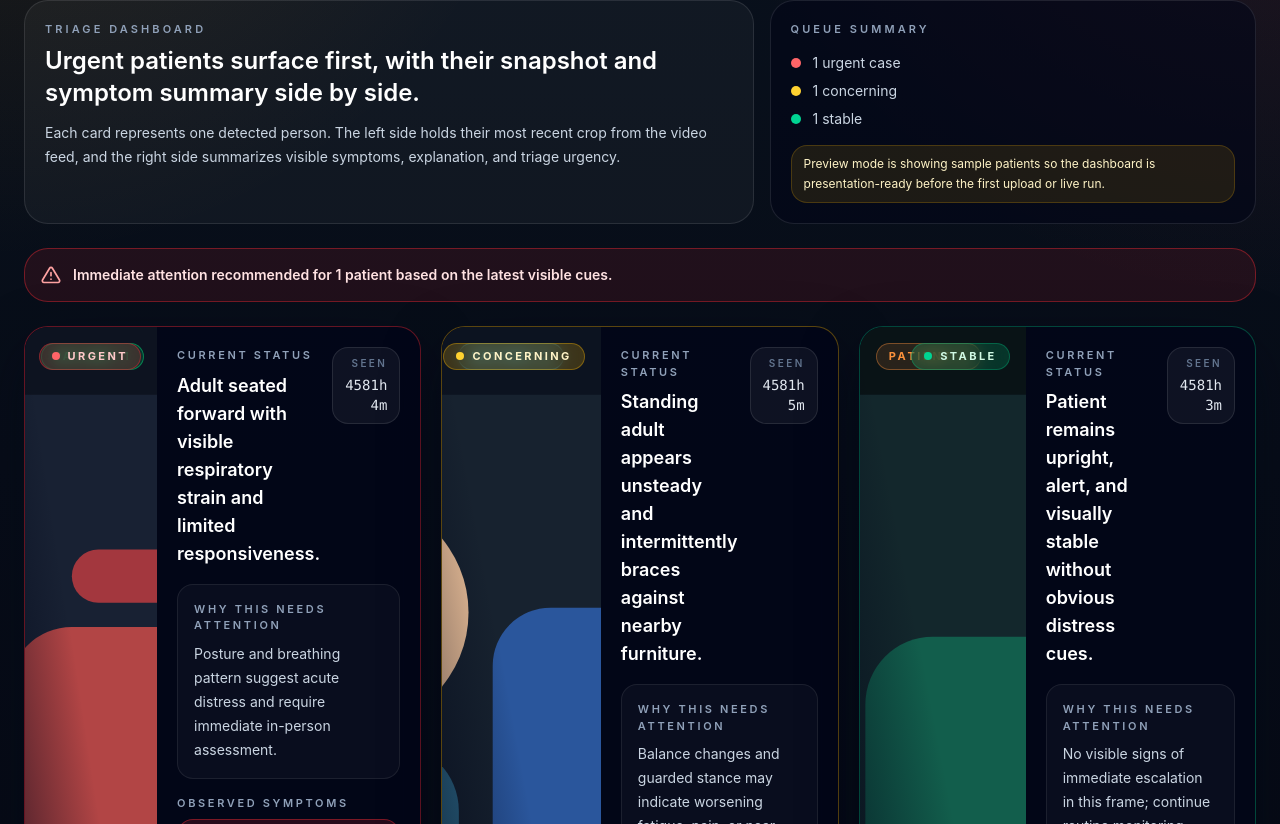
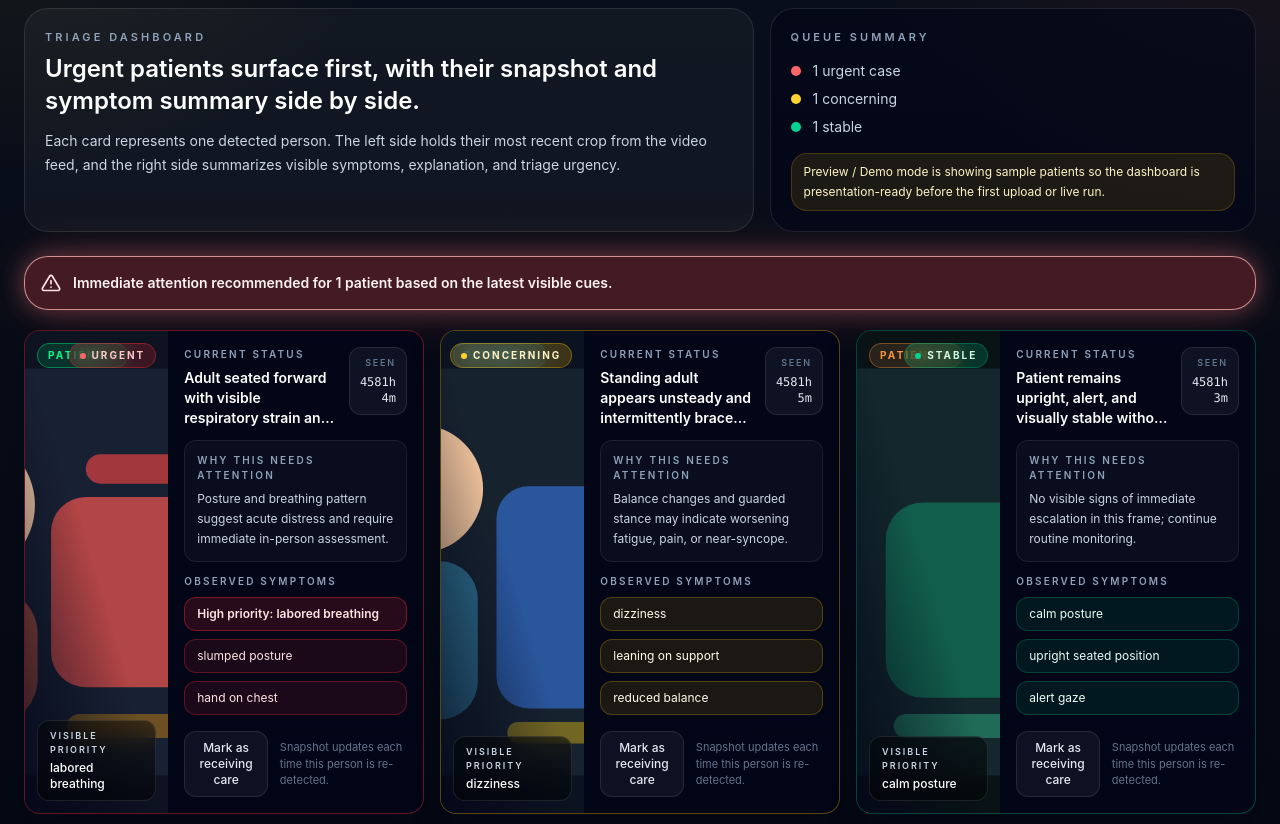
Before and after one commit to matnvd/HackPrincetonS26-VITAL, a Next.js app: page / in a window 1280 px wide. Shown: the part 296-1120 px from the top of the page. Built offline with nearby package versions, Linux system fonts and the light colour scheme.

Commit message:
Refine WAIT dashboard modes and alerts

```diff
--- a/app/globals.css
+++ b/app/globals.css
@@ -21,3 +21,21 @@ button {
 button:focus-visible {
   box-shadow: 0 0 0 2px rgba(248, 113, 113, 0.7);
 }
+
+@keyframes alert-flash {
+  0%, 100% {
+    box-shadow: 0 0 22px rgba(248, 113, 113, 0.3), 0 0 54px rgba(239, 68, 68, 0.18);
+    background-color: rgba(239, 68, 68, 0.24);
+    border-color: rgba(252, 165, 165, 0.75);
+  }
+
+  50% {
+    box-shadow: 0 0 34px rgba(252, 165, 165, 0.75), 0 0 80px rgba(239, 68, 68, 0.45);
+    background-color: rgba(239, 68, 68, 0.42);
+    border-color: rgba(254, 226, 226, 0.95);
+  }
+}
+
+.alert-flash {
+  animation: alert-flash 1.15s ease-in-out infinite;
+}
--- a/app/page.tsx
+++ b/app/page.tsx
@@ -8,9 +8,11 @@ import { mergePatients } from "@/lib/patientStore";
 import type { Patient, DetectedPerson } from "@/lib/patientStore";
 
 type Tab = "dashboard" | "video";
+type DataMode = "demo" | "real";
 
 export default function App() {
   const [tab, setTab] = useState<Tab>("dashboard");
+  const [dataMode, setDataMode] = useState<DataMode>("demo");
   const [patients, setPatients] = useState<Patient[]>([]);
 
   const handleFrameAnalyzed = (people: DetectedPerson[], frameBase64: string) => {
@@ -65,6 +67,24 @@ export default function App() {
             </div>
 
             <div className="flex items-center gap-3">
+              <div className="flex rounded-full border border-white/10 bg-white/5 p-1">
+                {([
+                  { key: "demo", label: "Preview / Demo" },
+                  { key: "real", label: "Real Mode" },
+                ] as { key: DataMode; label: string }[]).map(({ key, label }) => (
+                  <button
+                    key={key}
+                    onClick={() => setDataMode(key)}
+                    className={`rounded-full px-3 py-1.5 text-xs font-medium transition-colors cursor-pointer ${
+                      dataMode === key
+                        ? "bg-red-500/20 text-white"
+                        : "text-slate-400 hover:text-slate-200"
+                    }`}
+                  >
+                    {label}
+                  </button>
+                ))}
+              </div>
               {patients.length > 0 && (
                 <div className="rounded-full border border-white/10 bg-white/5 px-3 py-1.5 text-xs text-slate-300">
                   {treatedCount} treated
@@ -105,7 +125,7 @@ export default function App() {
 
       <main className="mx-auto flex w-full max-w-7xl flex-1 px-6 py-6">
         <div className={`w-full ${tab !== "dashboard" ? "hidden" : ""}`}>
-          <Dashboard patients={patients} onConfirm={handleConfirm} />
+          <Dashboard patients={patients} onConfirm={handleConfirm} mode={dataMode} />
         </div>
 
         <div className={`w-full ${tab !== "video" ? "hidden" : ""}`}>
--- a/components/Dashboard.tsx
+++ b/components/Dashboard.tsx
@@ -94,88 +94,88 @@ function PatientCard({ patient, onConfirm }: { patient: Patient; onConfirm: (key
 
   return (
     <div
-      className={`overflow-hidden rounded-3xl border transition-all ${patient.confirmed ? "opacity-50" : ""} ${cfg.border} bg-slate-950/80 shadow-[0_20px_60px_rgba(2,6,23,0.45)]`}
+      className={`overflow-hidden rounded-2xl border transition-all ${patient.confirmed ? "opacity-50" : ""} ${cfg.border} bg-slate-950/80 shadow-[0_12px_30px_rgba(2,6,23,0.32)]`}
     >
-      <div className="flex h-full min-h-[320px] flex-col xl:min-h-[340px] xl:flex-row">
-        <div className="relative xl:w-[42%]">
+      <div className="flex h-full min-h-[224px] flex-col lg:flex-row">
+        <div className="relative lg:w-[36%]">
           <div className="absolute inset-0 z-10 bg-gradient-to-tr from-slate-950/80 via-transparent to-transparent" />
           {/* eslint-disable-next-line @next/next/no-img-element */}
-          <img src={patient.thumbnail} alt="" className="h-full min-h-[210px] w-full object-cover" />
+          <img src={patient.thumbnail} alt="" className="h-full min-h-[148px] w-full object-cover" />
 
           <div
-            className="absolute left-4 top-4 z-20 rounded-full border px-3 py-1 text-[11px] font-bold uppercase tracking-[0.24em] backdrop-blur-sm"
+            className="absolute left-3 top-3 z-20 rounded-full border px-2.5 py-1 text-[10px] font-bold uppercase tracking-[0.22em] backdrop-blur-sm"
             style={{ color: accentColor, borderColor: `${accentColor}66`, backgroundColor: `${accentColor}22` }}
           >
             Patient {personNum}
           </div>
 
-          <div className={`absolute right-4 top-4 z-20 flex items-center gap-2 rounded-full border px-3 py-1 text-[11px] font-bold uppercase tracking-[0.22em] backdrop-blur-sm ${cfg.bg} ${cfg.border} ${cfg.color}`}>
-            <span className={`h-2 w-2 rounded-full ${cfg.dot}`} />
+          <div className={`absolute right-3 top-3 z-20 flex items-center gap-1.5 rounded-full border px-2.5 py-1 text-[10px] font-bold uppercase tracking-[0.2em] backdrop-blur-sm ${cfg.bg} ${cfg.border} ${cfg.color}`}>
+            <span className={`h-1.5 w-1.5 rounded-full ${cfg.dot}`} />
             {cfg.label}
           </div>
 
-          <div className="absolute bottom-4 left-4 z-20 rounded-2xl border border-white/10 bg-black/45 px-3 py-2 backdrop-blur-md">
-            <p className="text-[10px] font-semibold uppercase tracking-[0.26em] text-slate-300">Visible Priority</p>
-            <p className="mt-1 text-sm font-medium text-white">{topFeature ?? "No visible symptom detail"}</p>
+          <div className="absolute bottom-3 left-3 right-3 z-20 rounded-xl border border-white/10 bg-black/45 px-3 py-2 backdrop-blur-md">
+            <p className="text-[9px] font-semibold uppercase tracking-[0.22em] text-slate-300">Visible Priority</p>
+            <p className="mt-1 line-clamp-2 text-xs font-medium text-white">{topFeature ?? "No visible symptom detail"}</p>
           </div>
 
           {patient.confirmed && (
             <div className="absolute inset-0 z-20 flex items-center justify-center bg-slate-950/55">
-              <span className="rounded-full border border-green-400/30 bg-green-500/15 px-4 py-2 text-xs font-semibold uppercase tracking-[0.28em] text-green-200">
+              <span className="rounded-full border border-green-400/30 bg-green-500/15 px-4 py-2 text-[10px] font-semibold uppercase tracking-[0.24em] text-green-200">
                 Receiving care
               </span>
             </div>
           )}
         </div>
 
-        <div className="flex flex-1 flex-col p-5">
-          <div className="mb-4 flex items-start justify-between gap-3">
+        <div className="flex flex-1 flex-col p-4">
+          <div className="mb-3 flex items-start justify-between gap-3">
             <div>
-              <p className="text-[11px] font-semibold uppercase tracking-[0.24em] text-slate-400">Current Status</p>
-              <h3 className="mt-2 text-lg font-semibold text-white">{patient.description}</h3>
+              <p className="text-[10px] font-semibold uppercase tracking-[0.22em] text-slate-400">Current Status</p>
+              <h3 className="mt-1.5 line-clamp-3 text-sm font-semibold leading-5 text-white">{patient.description}</h3>
             </div>
-            <div className="rounded-2xl border border-white/10 bg-white/5 px-3 py-2 text-right">
-              <p className="text-[10px] font-semibold uppercase tracking-[0.24em] text-slate-500">Seen</p>
-              <p className="mt-1 text-sm font-mono text-slate-200">
+            <div className="rounded-xl border border-white/10 bg-white/5 px-2.5 py-2 text-right">
+              <p className="text-[9px] font-semibold uppercase tracking-[0.2em] text-slate-500">Seen</p>
+              <p className="mt-1 text-xs font-mono text-slate-200">
                 <ElapsedTimer since={patient.firstSeen} />
               </p>
             </div>
           </div>
 
-          <div className="mb-4 rounded-2xl border border-white/8 bg-white/[0.03] p-4">
-            <p className="text-[11px] font-semibold uppercase tracking-[0.24em] text-slate-400">Why This Needs Attention</p>
-            <p className="mt-2 text-sm leading-6 text-slate-300">{patient.reason}</p>
+          <div className="mb-3 rounded-xl border border-white/8 bg-white/[0.03] p-3">
+            <p className="text-[10px] font-semibold uppercase tracking-[0.22em] text-slate-400">Why This Needs Attention</p>
+            <p className="mt-1.5 line-clamp-3 text-xs leading-5 text-slate-300">{patient.reason}</p>
           </div>
 
           <div className="flex flex-col gap-2">
-            <p className="text-[11px] font-semibold uppercase tracking-[0.24em] text-slate-400">Observed Symptoms</p>
-            {patient.features.slice(0, 4).map((feature, index) => {
+            <p className="text-[10px] font-semibold uppercase tracking-[0.22em] text-slate-400">Observed Symptoms</p>
+            {patient.features.slice(0, 3).map((feature, index) => {
               const isCritical = index === 0 && featureSeverity(feature) >= 3;
               return (
                 <span
                   key={feature}
-                  className={`rounded-2xl border px-3 py-2 text-sm leading-6 ${isCritical ? "border-red-500/40 bg-red-500/15 font-semibold text-red-100" : cfg.pill}`}
+                  className={`rounded-xl border px-3 py-1.5 text-xs leading-5 ${isCritical ? "border-red-500/40 bg-red-500/15 font-semibold text-red-100" : cfg.pill}`}
                 >
                   {isCritical ? `High priority: ${feature}` : feature}
                 </span>
               );
             })}
-            {patient.features.length > 4 && (
-              <span className="px-1 text-xs text-slate-500">
-                +{patient.features.length - 4} more visible indicators
+            {patient.features.length > 3 && (
+              <span className="px-1 text-[11px] text-slate-500">
+                +{patient.features.length - 3} more visible indicators
               </span>
             )}
           </div>
 
-          <div className="mt-auto flex items-center gap-3 pt-5">
+          <div className="mt-auto flex items-center gap-3 pt-4">
             <button
               onClick={() => onConfirm(patient.key)}
-              className={`rounded-2xl border px-4 py-2 text-sm font-medium transition-all cursor-pointer ${patient.confirmed ? "border-green-500/40 bg-green-500/10 text-green-300" : "border-white/10 bg-white/5 text-slate-200 hover:border-white/20 hover:bg-white/10"}`}
+              className={`rounded-xl border px-3 py-2 text-xs font-medium transition-all cursor-pointer ${patient.confirmed ? "border-green-500/40 bg-green-500/10 text-green-300" : "border-white/10 bg-white/5 text-slate-200 hover:border-white/20 hover:bg-white/10"}`}
             >
               {patient.confirmed ? "Receiving care" : "Mark as receiving care"}
             </button>
-            <div className="text-xs text-slate-500">
-              Snapshot updates each time this person is re-detected in the scene.
+            <div className="text-[11px] text-slate-500">
+              Snapshot updates each time this person is re-detected.
             </div>
           </div>
         </div>
@@ -187,15 +187,46 @@ function PatientCard({ patient, onConfirm }: { patient: Patient; onConfirm: (key
 interface Props {
   patients: Patient[];
   onConfirm: (key: string) => void;
+  mode: "demo" | "real";
 }
 
-export default function Dashboard({ patients, onConfirm }: Props) {
-  const usingPreview = patients.length === 0;
-  const active = sortByRisk((usingPreview ? PREVIEW_PATIENTS : patients).filter((p) => !p.confirmed));
+export default function Dashboard({ patients, onConfirm, mode }: Props) {
+  const usingPreview = mode === "demo";
+  const sourcePatients = usingPreview ? PREVIEW_PATIENTS : patients;
+  const active = sortByRisk(sourcePatients.filter((p) => !p.confirmed));
   const confirmed = patients.filter((p) => p.confirmed);
   const criticalCount = active.filter((p) => p.risk === "RED").length;
   const warningCount = active.filter((p) => p.risk === "YELLOW").length;
   const stableCount = active.filter((p) => p.risk === "GREEN").length;
+
+  if (!usingPreview && patients.length === 0) {
+    return (
+      <div className="w-full">
+        <div className="mb-6 grid gap-4 lg:grid-cols-[1.5fr_1fr]">
+          <div className="rounded-3xl border border-white/10 bg-white/[0.04] p-5">
+            <p className="text-[11px] font-semibold uppercase tracking-[0.28em] text-slate-400">Triage Dashboard</p>
+            <h2 className="mt-2 text-2xl font-semibold text-white">Real mode is ready for live detections.</h2>
+            <p className="mt-3 max-w-3xl text-sm leading-6 text-slate-300">
+              Switch to the Sources tab and run an uploaded clip or live feed. As soon as detections arrive, patient cards
+              will populate here in urgency order.
+            </p>
+          </div>
+
+          <div className="rounded-3xl border border-white/10 bg-slate-950/60 p-5">
+            <p className="text-[11px] font-semibold uppercase tracking-[0.28em] text-slate-400">Current State</p>
+            <div className="mt-4 rounded-2xl border border-white/10 bg-white/[0.03] p-4 text-sm leading-6 text-slate-300">
+              No live patients detected yet. Use <span className="font-semibold text-white">Preview / Demo</span> to show the simulated dashboard, or stay in <span className="font-semibold text-white">Real Mode</span> for actual results only.
+            </div>
+          </div>
+        </div>
+
+        <div className="rounded-3xl border border-dashed border-white/10 bg-slate-950/40 px-6 py-16 text-center">
+          <p className="text-lg font-semibold text-white">Waiting for real incident data</p>
+          <p className="mt-2 text-sm text-slate-400">No sample cards are shown in Real Mode.</p>
+        </div>
+      </div>
+    );
+  }
 
   return (
     <div className="w-full">
@@ -227,24 +258,24 @@ export default function Dashboard({ patients, onConfirm }: Props) {
           </div>
           {usingPreview && (
             <p className="mt-4 rounded-2xl border border-amber-400/20 bg-amber-400/10 px-3 py-2 text-xs leading-5 text-amber-100">
-              Preview mode is showing sample patients so the dashboard is presentation-ready before the first upload or live run.
+              Preview / Demo mode is showing sample patients so the dashboard is presentation-ready before the first upload or live run.
             </p>
           )}
         </div>
       </div>
 
       {criticalCount > 0 && (
-        <div className="mb-6 flex items-center gap-3 rounded-3xl border border-red-500/40 bg-red-500/10 px-4 py-4">
-          <svg className="h-5 w-5 shrink-0 text-red-300" fill="none" viewBox="0 0 24 24" stroke="currentColor" strokeWidth={2}>
+        <div className="alert-flash mb-5 flex items-center gap-3 rounded-3xl border border-red-300/80 bg-red-500/25 px-4 py-4 shadow-[0_0_40px_rgba(248,113,113,0.35)]">
+          <svg className="h-5 w-5 shrink-0 text-red-100" fill="none" viewBox="0 0 24 24" stroke="currentColor" strokeWidth={2}>
             <path strokeLinecap="round" strokeLinejoin="round" d="M12 9v4m0 4h.01M10.29 3.86L1.82 18a2 2 0 001.71 3h16.94a2 2 0 001.71-3L13.71 3.86a2 2 0 00-3.42 0z" />
           </svg>
-          <p className="text-sm font-semibold text-red-100">
+          <p className="text-sm font-semibold text-red-50">
             Immediate attention recommended for {criticalCount} patient{criticalCount > 1 ? "s" : ""} based on the latest visible cues.
           </p>
         </div>
       )}
 
-      <div className="grid gap-5 xl:grid-cols-3">
+      <div className="grid gap-4 xl:grid-cols-3">
         {active.map((patient) => (
           <PatientCard key={patient.key} patient={patient} onConfirm={onConfirm} />
         ))}
@@ -255,7 +286,7 @@ export default function Dashboard({ patients, onConfirm }: Props) {
           <p className="mb-3 text-xs font-semibold uppercase tracking-[0.28em] text-slate-500">
             Receiving Treatment ({confirmed.length})
           </p>
-          <div className="grid gap-5 xl:grid-cols-3">
+          <div className="grid gap-4 xl:grid-cols-3">
             {confirmed.map((patient) => (
               <PatientCard key={patient.key} patient={patient} onConfirm={onConfirm} />
             ))}
```
